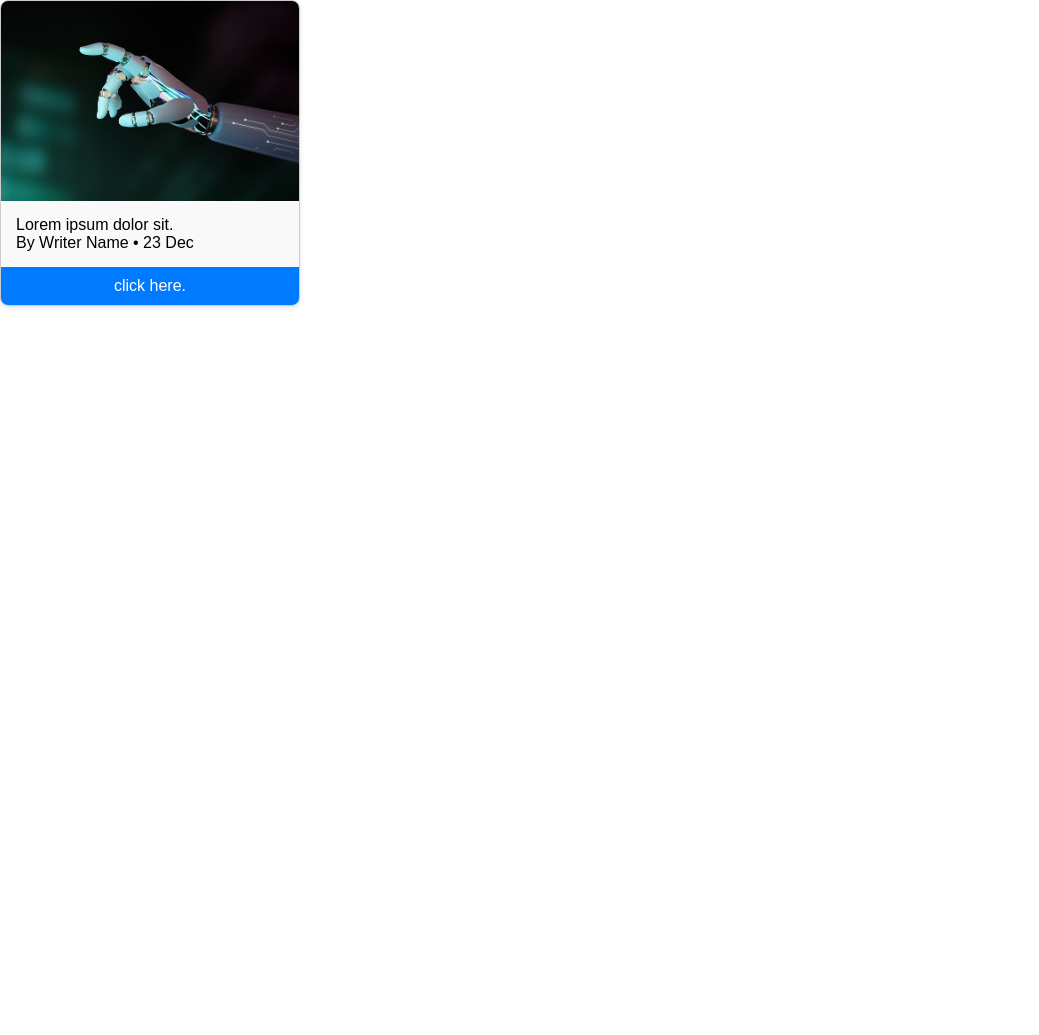
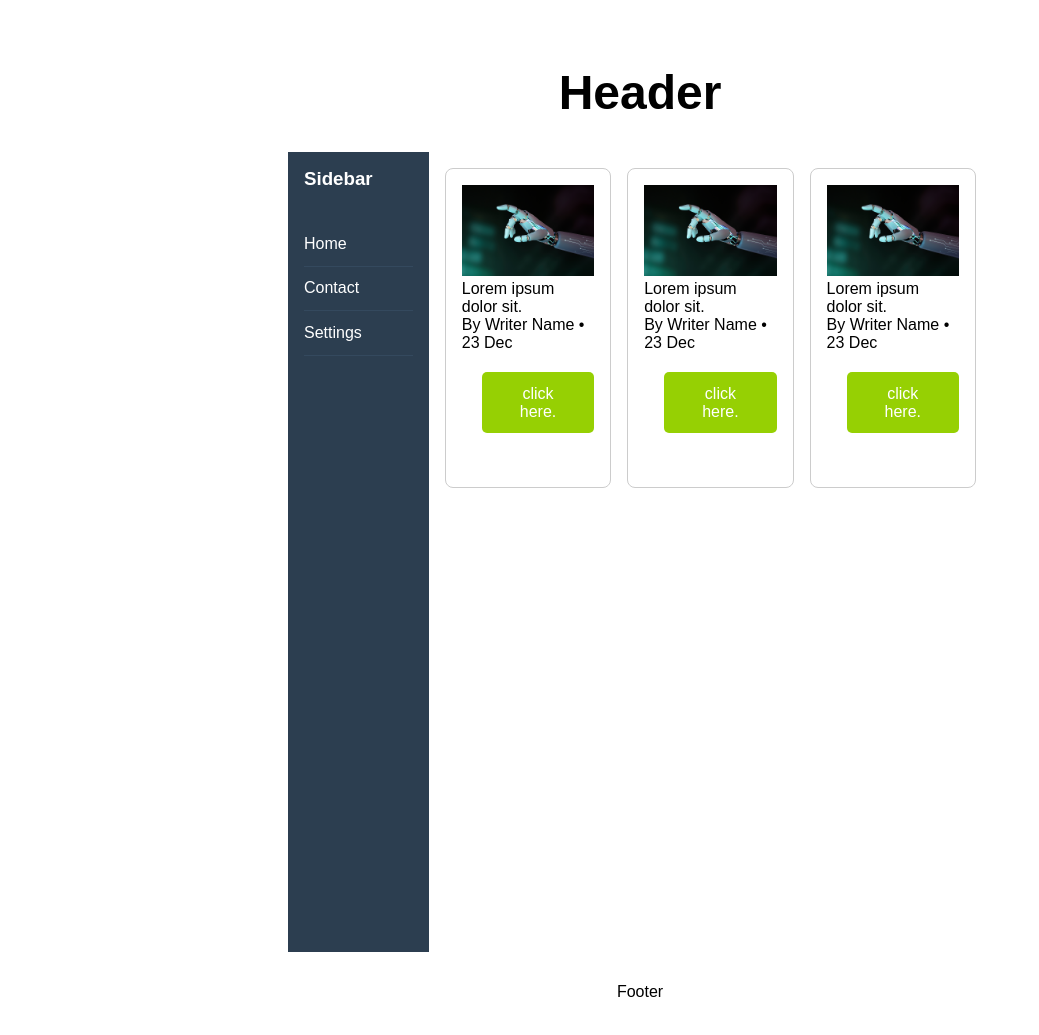
Before and after one commit to raushanaman/AccioJob-Internship, a plain HTML site: page card.html in a window 1280 px wide. Shown: the whole page, without its empty margins (0-1039 px from the left). Before the commit the page ends 800 px from the top, so only its background shows below. Drawn offline with Linux system fonts and the light colour scheme.

Commit message:
final commit

```diff
--- a/card.html
+++ b/card.html
@@ -11,58 +11,153 @@
             box-sizing: border-box;
         }
 
-        .card {
-            width: 300px;
-            border: 1px solid #ccc;
-            border-radius: 8px;
-            overflow: hidden;
-            box-shadow: 0 2px 5px rgba(0,0,0,0.1);
+        body {
             font-family: Arial, sans-serif;
         }
 
-        .image-sec {
-            width: 100%;
-            height: 200px;
-            overflow: hidden;
+        .container {
+            width: 60%;
+            margin: 0 auto;
+            padding: 2rem;
         }
 
-        /* .image-sec img {
+        header {
+            height: 15vh;
+            font-size: 2rem;
+            display: flex;
+            align-items: center;
+            justify-content: center;
+        }
+
+        .layout {
+            display: flex;
+        }
+
+        .sidebar {
+            width: 20%;
+            height: 100vh;
+            font-size: 1rem;
+            background-color: #2c3e50;
+            color: white;
+            padding: 1rem;
+        }
+
+        .sidebar ul {
+            list-style: none;
+            margin-top: 2rem;
+        }
+
+        .sidebar li {
+            padding: 0.8rem 0;
+            border-bottom: 1px solid #34495e;
+        }
+
+        .main-content {
+            width: 80%;
+            padding: 1rem;
+        }
+
+        .cards {
+            display: flex;
+            gap: 1rem;
+        }
+
+        .card {
+            width: 40%;
+            height: 40vh;
+            padding: 1rem;
+            margin-bottom: 2em;
+            border: 1px solid #ccc;
+            border-radius: 8px;
+        }
+
+        .card img {
             width: 100%;
-            height: 100%;
-            object-fit: cover;
-        } */
-         .image-sec img{
-            width: 100%;
-            height: 100%;
-            object-fit: cover;
-         }
-
-        .desc {
-            padding: 15px;
-            background-color: #f9f9f9;
+            height: auto;
         }
 
         button {
-            width: 100%;
-            padding: 10px;
+            padding: 0.8rem 1.5rem;
+            font-size: 1rem;
+            margin-left: 20px;
+            margin-top: 20px;
+            background-color: #96d003;
+            color: white;
             border: none;
-            background-color: #007BFF;
-            color: white;
-            font-size: 16px;
+            border-radius: 5px;
             cursor: pointer;
+        }
+
+        footer {
+            height: 10vh;
+            font-size: 1rem;
+            display: flex;
+            align-items: center;
+            justify-content: center;
+        }
+
+        @media (max-width: 768px) {
+            .container {
+                width: 100%;
+            }
+            .sidebar {
+                display: none;
+            }
+            .main-content {
+                width: 100%;
+            }
+            body {
+                font-size: 14px;
+            }
         }
     </style>
 </head>
+
 <body>
-    <div class="card">
-        <div class="image-sec">
-            <img src="hand.png" alt="Latest post">
+    <div class="container">
+        <header>
+            <h2>Header</h2>
+        </header>
+
+        <div class="layout">
+            <div class="sidebar">
+                <h3>Sidebar</h3>
+                <ul>
+                    <li>Home</li>
+                    <li>Contact</li>
+                    <li>Settings</li>
+                </ul>
+            </div>
+
+            <div class="main-content">
+                <div class="cards">
+                    <div class="card">
+                        <img src="hand.png" alt="Latest post">
+                        <p>Lorem ipsum dolor sit.</p>
+                        <span>By Writer Name • 23 Dec</span>
+                        <button>click here.</button>
+                    </div>
+
+                    <div class="card">
+                        <img src="hand.png" alt="Latest post">
+                        <p>Lorem ipsum dolor sit.</p>
+                        <span>By Writer Name • 23 Dec</span>
+                        <button>click here.</button>
+                    </div>
+
+                    <div class="card">
+                        <img src="hand.png" alt="Latest post">
+                        <p>Lorem ipsum dolor sit.</p>
+                        <span>By Writer Name • 23 Dec</span>
+                        <button>click here.</button>
+                    </div>
+                </div>
+            </div>
         </div>
-        <div class="desc">
-            <p>Lorem ipsum dolor sit.</p>
-            <span>By Writer Name • 23 Dec</span>
-        </div>
-        <button>click here.</button>
+
+        <footer>
+            <p>Footer</p>
+        </footer>
     </div>
 </body>
 </html>
```
Also changed, not shown: styles.css (+47 -0 lines).
